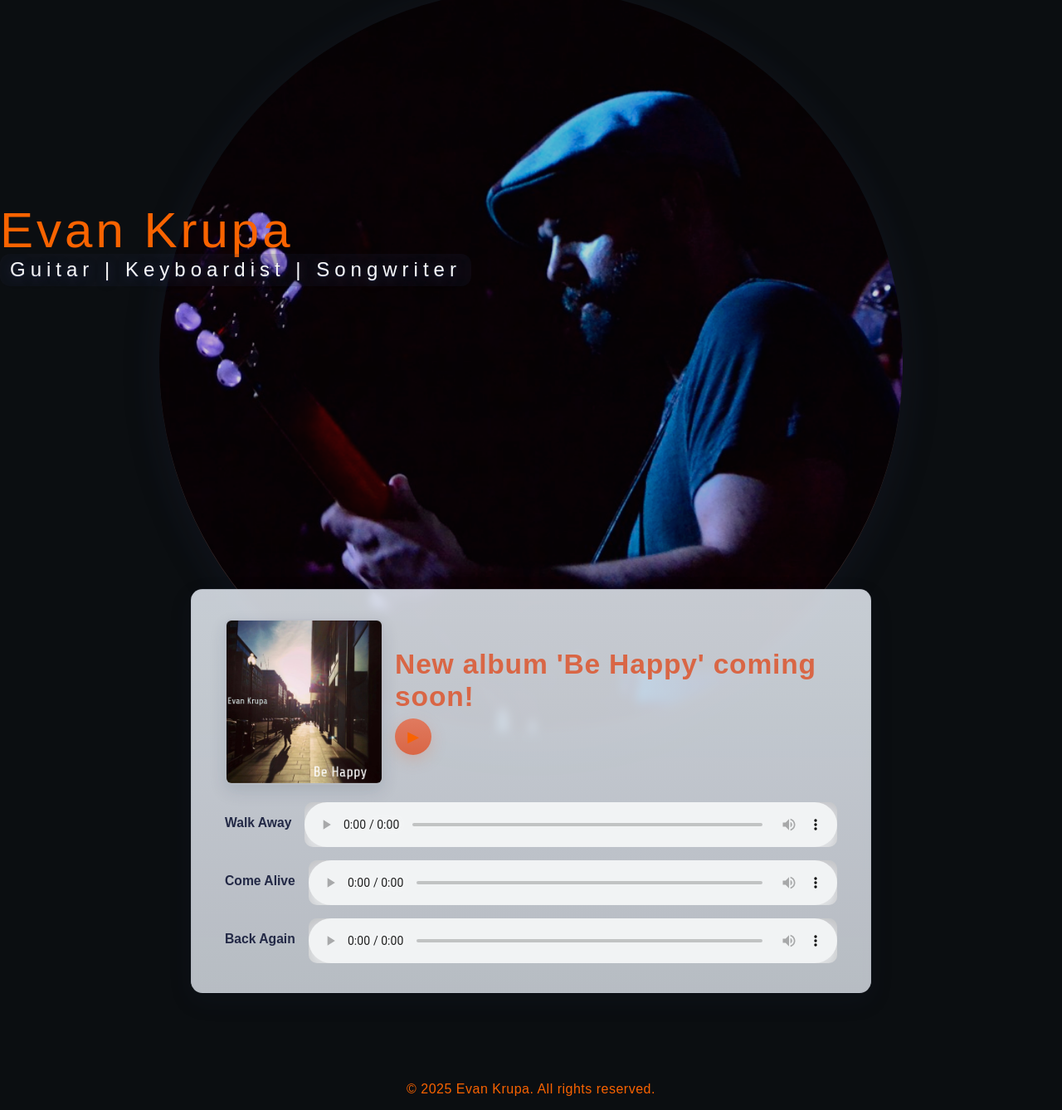
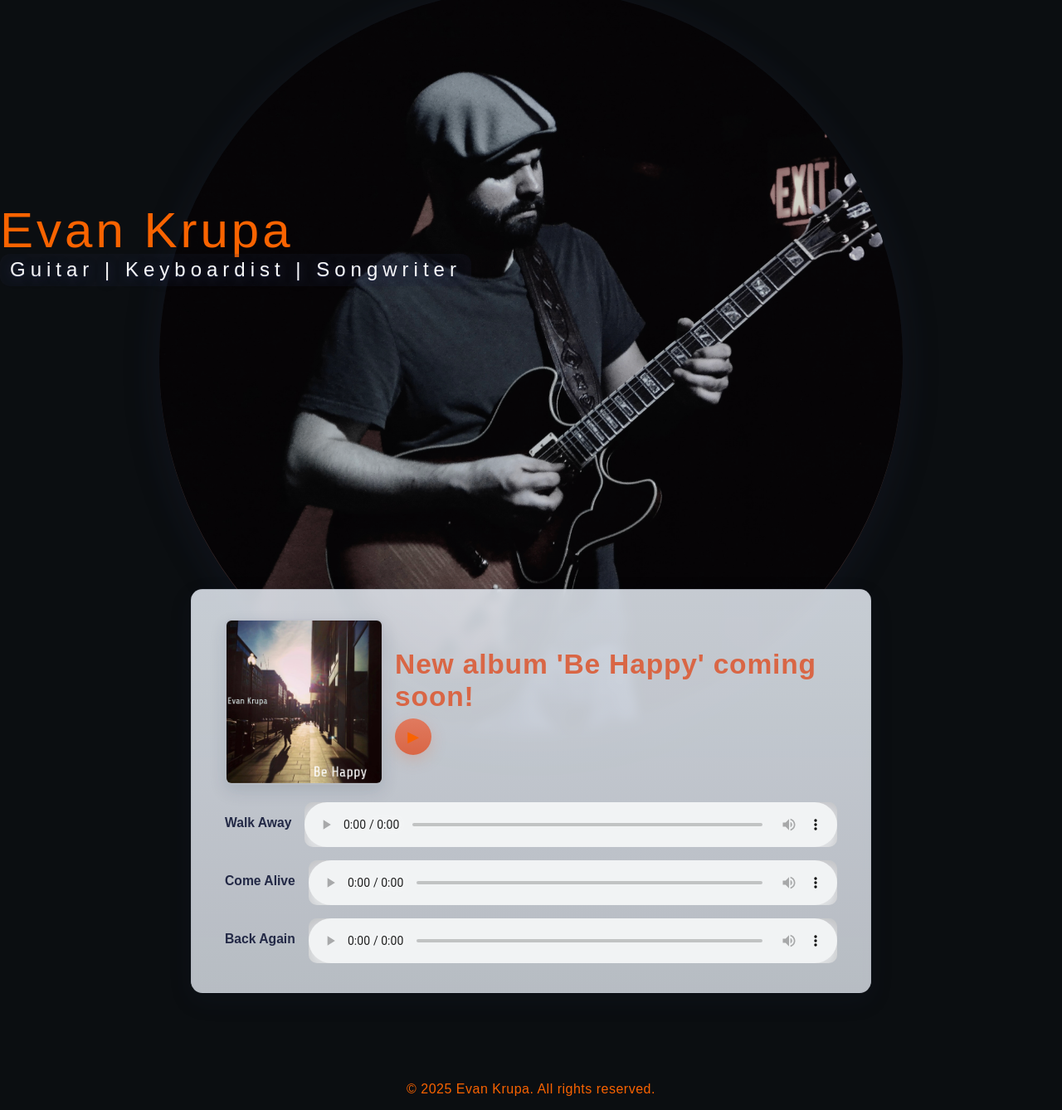
Before and after one commit to EKrupa/krupamusic, a Django app: page / in a window 1280 px wide. Shown: the part 53-1391 px from the top of the page at 83% size. Run offline with Django 5.2, Linux system fonts and the light colour scheme.

Commit message:
background

```diff
--- a/static/css/index.css
+++ b/static/css/index.css
@@ -100,7 +100,7 @@ body::before {
     max-height: 900px;
     min-width: 320px;
     min-height: 320px;
-    background: url('/static/shadowgig.jpeg') center center/cover no-repeat;
+    background: url('/static/BWBR.jpeg') center center/cover no-repeat;
     border-radius: 50%;
     box-shadow: 0 8px 48px 0 #23294655, 0 1.5px 0 #e07a5f44;
     opacity: 0.82;
```
